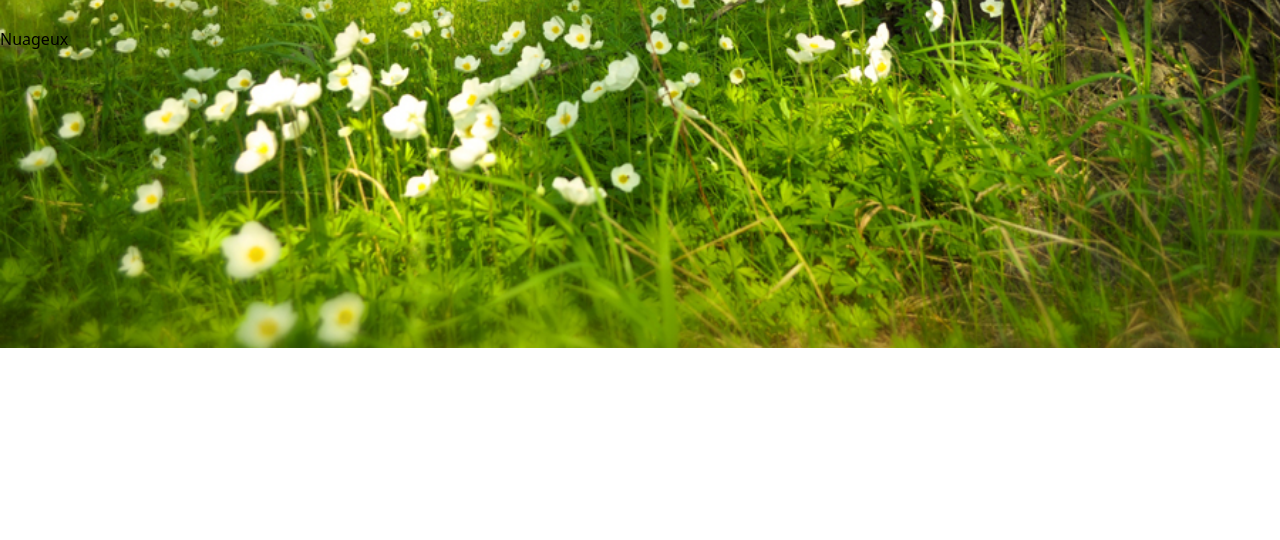
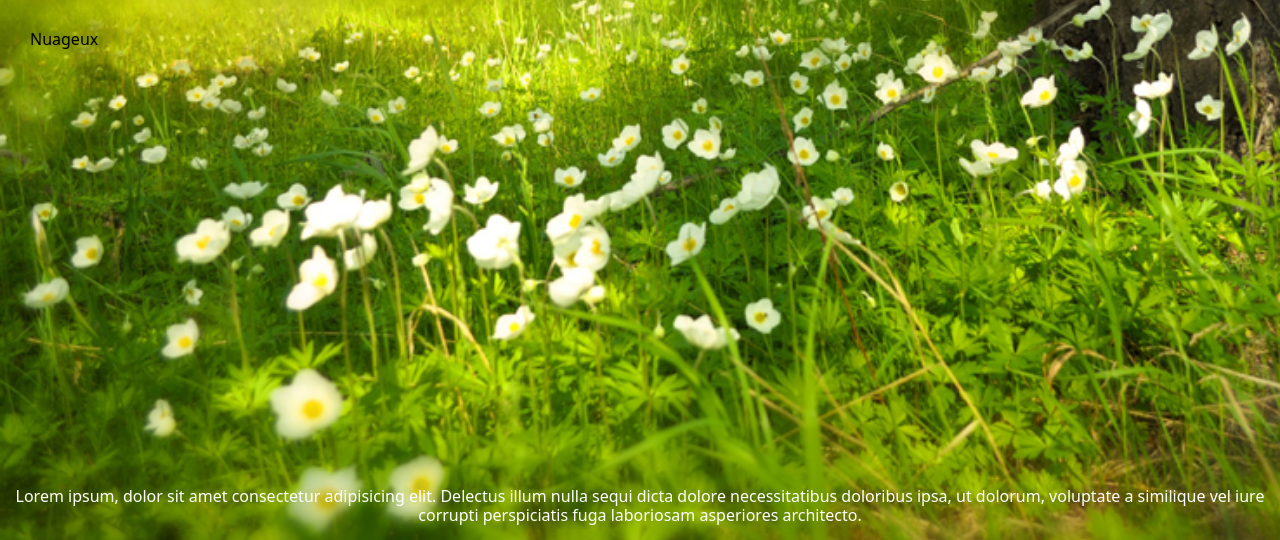
Before and after one commit to NCSpikeZ/Layout-Images, a website: page src/index.html in a window 1280 px wide. Shown: the part 452-992 px from the top of the page. Before the commit the page ends 800 px from the top, so only its background shows below. Drawn offline with nearby package versions, Linux system fonts and the light colour scheme; files that its build step writes are made by us from their sources.

Commit message:
correction box principale et fin

```diff
--- a/src/index.html
+++ b/src/index.html
@@ -19,6 +19,7 @@
     <p class="temps">Nuageux</p>
     <img class="soleil" src="assets/images/orange.png" alt="Icone soleil derrière nuage" srcset="assets/images/jaune@2x.png 2x">
   </div>
+  <p class="infoscroll">Lorem ipsum, dolor sit amet consectetur adipisicing elit. Delectus illum nulla sequi dicta dolore necessitatibus doloribus ipsa, ut dolorum, voluptate a similique vel iure corrupti perspiciatis fuga laboriosam asperiores architecto.</p>
 
 </body>
 </html>
--- a/src/styles/app.scss
+++ b/src/styles/app.scss
@@ -13,7 +13,6 @@ body{
     background-image: url(../assets/images/cloudy.jpg);
     background-repeat: no-repeat;
     background-size: cover;
-    height: 100vh;
 }
 
 .header--container {
@@ -28,6 +27,16 @@ body{
     font-size: 8vmin;
 }
 
+.info{
+    height: 100vh;
+    margin-left: 30px;
+}
+
+.infoscroll{
+    color: white;
+    text-align: center;
+}
+
 
 @media (orientation: landscape){
 body{
```
